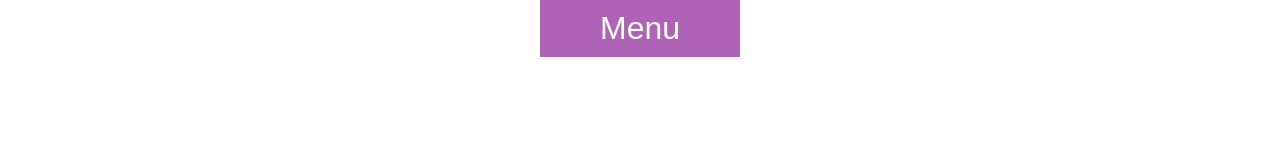
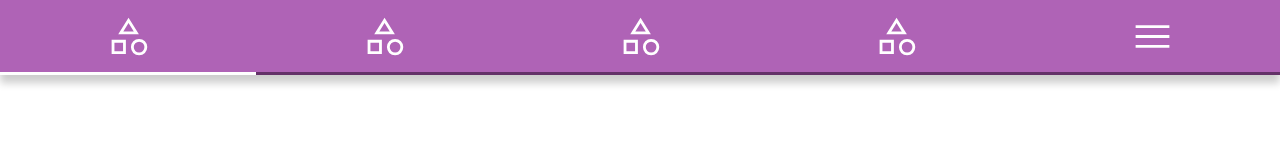
Before and after one commit to Diaa-E/interactive-components, a website built with webpack: page src/index.html in a window 1280 px wide. Built offline with nearby package versions, Linux system fonts and the light colour scheme.

Commit message:
Add tab menu module

```diff
--- a/src/common.css
+++ b/src/common.css
@@ -15,7 +15,6 @@
     --main-active-L: 30%;
     --font-L: 100%;
 
-    --dropdown-fontsize: 32px;
     --font-family: sans-serif;
 }
 
--- a/src/dropdown.css
+++ b/src/dropdown.css
@@ -1,4 +1,8 @@
 @import url(./common.css);
+
+:root{
+    --dropdown-fontsize: 32px;
+}
 
 .dropdown-button{
     background-color: hsl(var(--main-H), var(--main-S), var(--main-L));
--- a/src/index.html
+++ b/src/index.html
@@ -3,8 +3,28 @@
     <head>
         <meta charset="utf-8" />
         <title>Interactive components</title>
+        <link rel="stylesheet" href="./tab.menu.css">
     </head>
     <body>
+        <div class="menu-wrapper">
+            <ul class="items-container">
+                <li class="menu-item menu-item-selected">
+                    <img class="menu-icon" src="./icons/item.svg" alt="">
+                </li>
+                <li class="menu-item">
+                    <img class="menu-icon" src="./icons/item.svg" alt="">
+                </li>
+                <li class="menu-item">
+                    <img class="menu-icon" src="./icons/item.svg" alt="">
+                </li>
+                <li class="menu-item">
+                    <img class="menu-icon" src="./icons/item.svg" alt="">
+                </li>
+                <li class="menu-item">
+                    <img class="menu-icon" src="./icons/menu.svg" alt="">
+                </li>
+            </ul>
+        </div>
     </body>
 
 </html>
--- a/src/index.js
+++ b/src/index.js
@@ -1,9 +1,10 @@
 "use strict";
 
 import { dropdown } from "./dropdown";
+import "./tab.menu.css";
 
-const body = document.querySelector("body");
-body.append(dropdown({eventFunction: updateTitle}));
+// const body = document.querySelector("body");
+// body.append(dropdown({eventFunction: updateTitle}));
 
 function updateTitle(e){
 
--- a/src/tab.menu.css
+++ b/src/tab.menu.css
@@ -0,0 +1,48 @@
+@import url(./common.css);
+
+:root{
+    --main-H: 295;
+    --main-S: 36%;
+    --main-L: 55%;
+    --main-hover-L: 70%;
+    --main-active-L: 30%;
+    --font-L: 100%;
+
+    --font-family: sans-serif;
+
+    --menu-height: 75px;
+}
+
+.menu-wrapper{
+    background-color: hsl(var(--main-H), var(--main-S), var(--main-L));
+    width: 100vw;
+    min-height: var(--menu-height);
+    box-shadow: 0px 8px 8px 0px rgba(0,0,0,0.2);
+}
+
+.items-container{
+    list-style: none;
+    display: flex;
+    place-content: space-evenly;
+}
+
+.menu-item{
+    display: flex;
+    place-items: center;
+    place-content: center;
+    width: var(--menu-height);
+    height: var(--menu-height);
+    border-bottom: 3px hsl(var(--main-H), var(--main-S), var(--main-active-L)) solid;
+    flex: 1 1 auto;
+}
+
+.menu-icon{
+    width: var(--menu-height);
+    filter: invert(100%);
+    cursor: pointer;
+    padding: 15px;
+}
+
+.menu-item-selected{
+    border-bottom: 3px hsl(var(--main-H), var(--main-S), var(--font-L)) solid;
+}
```
Also changed, not shown: src/tab.menu.js (+24 -0 lines), src/icons/item.svg (added), src/icons/menu.svg (added), 2 other files.
